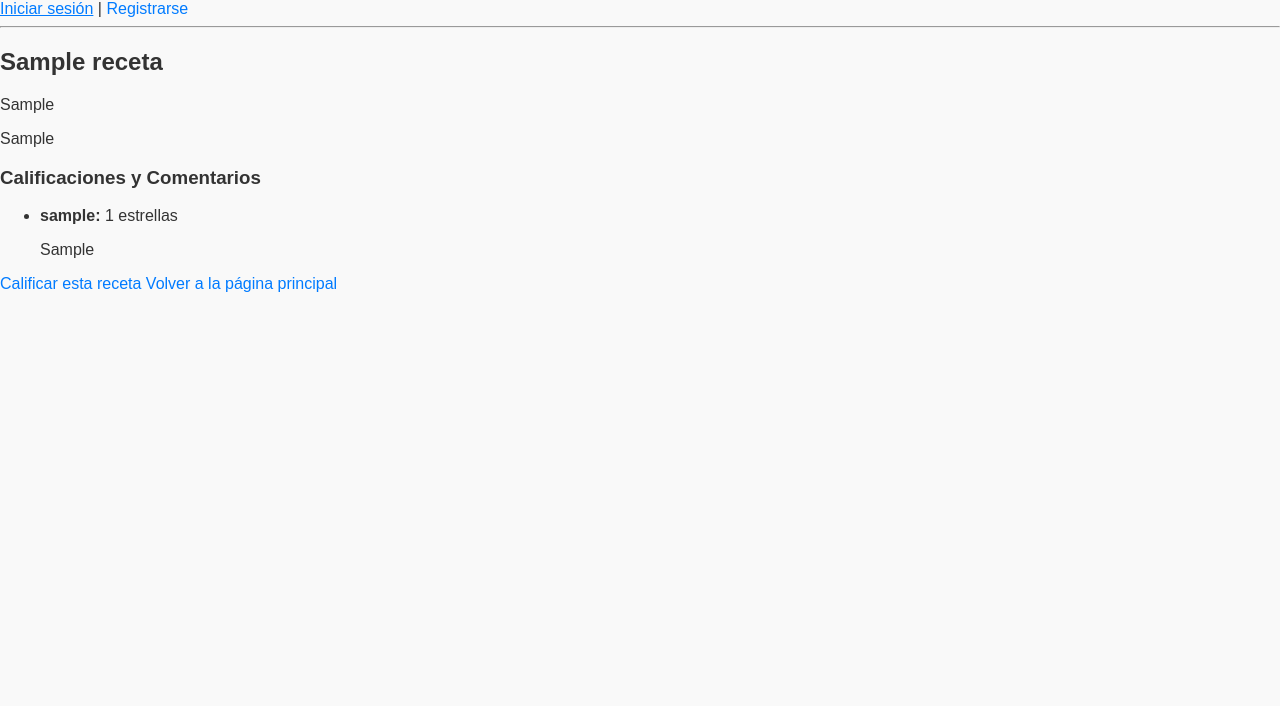
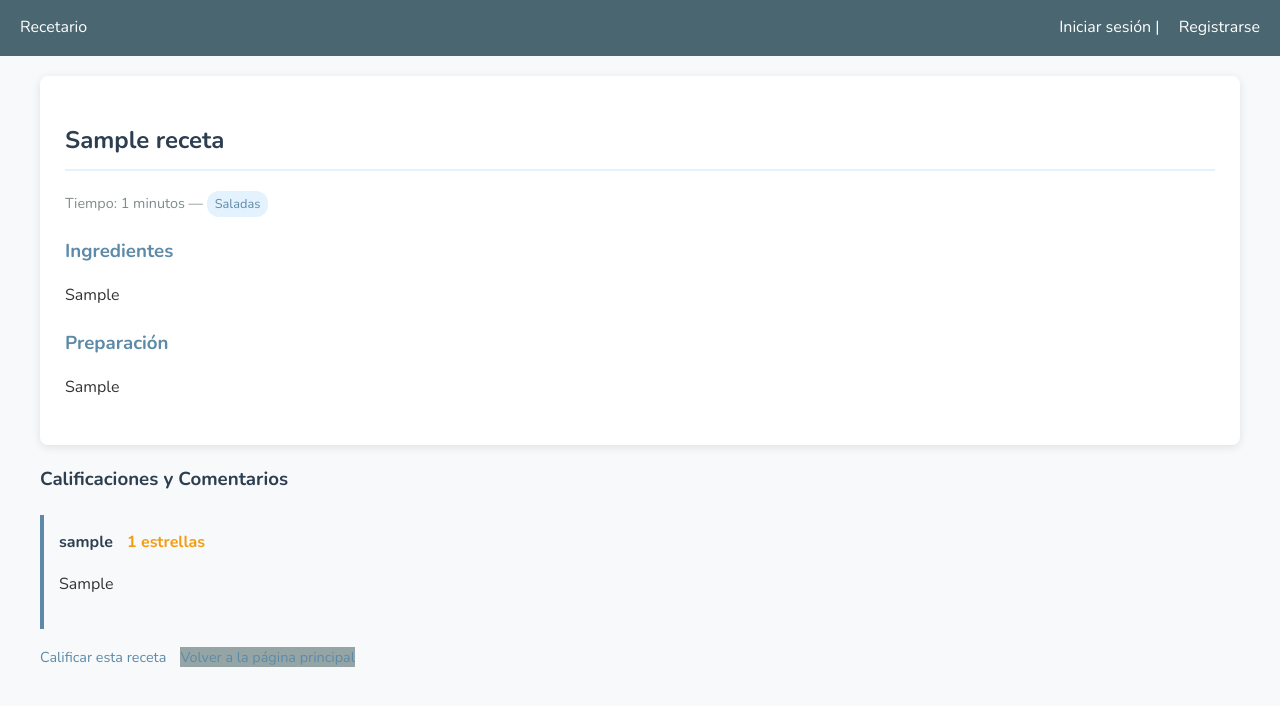
Before and after one commit to mycampo1/recetas, a Django app: page /recetas/detalle/1/ in a window 1280 px wide. Shown: the top 706 px of the page. Run offline with Django 5.2, Linux system fonts and the light colour scheme; tables that the repository leaves empty hold one stand-in row (values such as "Sample post").

Commit message:
agrego estilo a los templates con colores tranquilos

```diff
--- a/recetas_app/templates/recetas_app/detalle_receta.html
+++ b/recetas_app/templates/recetas_app/detalle_receta.html
@@ -1,17 +1,35 @@
 {% extends 'users/base.html' %}
 
-{% block title %}Detalle de Receta{% endblock %}
+{% block title %}{{ receta.titulo }}{% endblock %}
 
 {% block contenido %}
+<div class="receta-detalle">
     <h2>{{ receta.titulo }}</h2>
-<p>{{ receta.ingredientes }}</p>
-<p>{{ receta.pasos }}</p>
+    <div class="receta-meta">
+        <span>Tiempo: {{ receta.tiempo }} minutos</span> —
+        <span class="receta-categoria">{{ receta.get_categoria_display }}</span>
+    </div>
 
+    <div class="ingredientes">
+        <h3>Ingredientes</h3>
+        <p>{{ receta.ingredientes|linebreaks }}</p>
+    </div>
+
+    <div class="pasos">
+        <h3>Preparación</h3>
+        <p>{{ receta.pasos|linebreaks }}</p>
+    </div>
+</div>
+
+<div class="comentarios">
     <h3>Calificaciones y Comentarios</h3>
-<ul>
+    <ul class="comentarios-lista">
         {% for calificacion in receta.calificaciones.all %}
-        <li>
-            <strong>{{ calificacion.usuario }}:</strong> {{ calificacion.puntuacion }} estrellas
+            <li class="comentario">
+                <div>
+                    <span class="comentario-usuario">{{ calificacion.usuario }}</span>
+                    <span class="puntuacion">{{ calificacion.puntuacion }} estrellas</span>
+                </div>
                 <p>{{ calificacion.comentario }}</p>
             </li>
         {% empty %}
@@ -19,7 +37,9 @@
         {% endfor %}
     </ul>
 
-<a href="{% url 'calificar_receta' receta.id %}">Calificar esta receta</a>
+    <div class="receta-acciones">
+        <a href="{% url 'calificar_receta' receta.id %}" class="btn btn-primary">Calificar esta receta</a>
         <a href="{% url 'pagina_principal' %}" class="btn btn-secondary">Volver a la página principal</a>
-
+    </div>
+</div>
 {% endblock %}
--- a/static/css/base.css
+++ b/static/css/base.css
@@ -1,24 +1,103 @@
 body {
-    font-family: Arial, sans-serif;
+    font-family: 'Nunito', 'Segoe UI', Arial, sans-serif;
     margin: 0;
     padding: 0;
-    background-color: #f9f9f9;
+    background-color: #f8f9fa;
     color: #333;
+    line-height: 1.6;
+}
+
+.container {
+    max-width: 1200px;
+    margin: 0 auto;
+    padding: 20px;
+}
+
+nav {
+    background-color: #4A6670;
+    color: white;
+    padding: 15px 20px;
+    display: flex;
+    justify-content: space-between;
+    align-items: center;
+}
+
+nav a {
+    color: white;
+    text-decoration: none;
+    margin-left: 15px;
+}
+
+nav a:hover {
+    text-decoration: underline;
+    color: #E3F2FD;
+}
+
+h1, h2, h3, h4 {
+    color: #2C3E50;
+    margin-bottom: 20px;
 }
 
 button {
+    background-color: #5D8AA8;
+    color: white;
     font-size: 1rem;
     padding: 10px 15px;
     border: none;
     border-radius: 5px;
     cursor: pointer;
+    transition: background-color 0.3s ease;
+}
+
+button:hover {
+    background-color: #4A6670;
+}
+
+.btn-secondary {
+    background-color: #95A5A6;
+}
+
+.btn-secondary:hover {
+    background-color: #7F8C8D;
 }
 
 a {
-    color: #007BFF;
+    color: #5D8AA8;
     text-decoration: none;
 }
 
 a:hover {
     text-decoration: underline;
+    color: #4A6670;
 }
+
+hr {
+    border: none;
+    border-top: 1px solid #E0E0E0;
+    margin: 20px 0;
+}
+
+form {
+    background-color: white;
+    padding: 25px;
+    border-radius: 8px;
+    box-shadow: 0 2px 10px rgba(0,0,0,0.1);
+}
+
+input[type="text"],
+input[type="password"],
+input[type="email"],
+select,
+textarea {
+    width: 100%;
+    padding: 10px;
+    margin-bottom: 15px;
+    border: 1px solid #ddd;
+    border-radius: 4px;
+    font-family: inherit;
+    font-size: 1rem;
+}
+
+select {
+    cursor: pointer;
+}
--- /dev/null
+++ b/static/css/recetas.css
@@ -0,0 +1,118 @@
+.receta-lista {
+    list-style-type: none;
+    padding: 0;
+    margin: 20px 0;
+}
+
+.receta-item {
+    background-color: white;
+    padding: 15px 20px;
+    margin-bottom: 15px;
+    border-radius: 8px;
+    box-shadow: 0 2px 5px rgba(0,0,0,0.1);
+    transition: transform 0.2s ease;
+}
+
+.receta-item:hover {
+    transform: translateY(-3px);
+    box-shadow: 0 4px 8px rgba(0,0,0,0.15);
+}
+
+.receta-titulo {
+    color: #2C3E50;
+    font-size: 1.2rem;
+    margin: 0 0 8px 0;
+}
+
+.receta-meta {
+    color: #7F8C8D;
+    font-size: 0.9rem;
+    margin-bottom: 10px;
+}
+
+.receta-categoria {
+    display: inline-block;
+    background-color: #E3F2FD;
+    color: #5D8AA8;
+    padding: 3px 8px;
+    border-radius: 12px;
+    font-size: 0.8rem;
+}
+
+.receta-acciones {
+    margin-top: 10px;
+}
+
+.receta-acciones a {
+    margin-right: 10px;
+    font-size: 0.9rem;
+}
+
+.receta-detalle {
+    background-color: white;
+    padding: 25px;
+    border-radius: 8px;
+    box-shadow: 0 2px 10px rgba(0,0,0,0.1);
+    margin-bottom: 20px;
+}
+
+.receta-detalle h2 {
+    color: #2C3E50;
+    border-bottom: 2px solid #E3F2FD;
+    padding-bottom: 10px;
+}
+
+.ingredientes, .pasos {
+    margin: 20px 0;
+}
+
+.ingredientes h3, .pasos h3 {
+    color: #5D8AA8;
+    margin-bottom: 10px;
+}
+
+.comentarios-lista {
+    list-style-type: none;
+    padding: 0;
+}
+
+.comentario {
+    background-color: #F8F9FA;
+    padding: 15px;
+    border-left: 4px solid #5D8AA8;
+    margin-bottom: 15px;
+}
+
+.comentario-usuario {
+    font-weight: bold;
+    color: #2C3E50;
+}
+
+.puntuacion {
+    color: #F39C12;
+    font-weight: bold;
+    margin-left: 10px;
+}
+
+.busqueda-form {
+    background-color: #E3F2FD;
+    padding: 20px;
+    border-radius: 8px;
+    margin-bottom: 25px;
+    display: flex;
+    flex-wrap: wrap;
+    gap: 10px;
+    align-items: center;
+}
+
+.busqueda-form input,
+.busqueda-form select {
+    margin-bottom: 0;
+}
+
+@media (max-width: 768px) {
+    .busqueda-form {
+        flex-direction: column;
+        align-items: stretch;
+    }
+}
--- a/static/js/modal.js
+++ b/static/js/modal.js
@@ -1,56 +1,46 @@
-// document.addEventListener('DOMContentLoaded', () => {
-//     const modal = document.getElementById('modalCrearReceta');
-//     const openModalButton = document.getElementById('openModalButton');
-//     const closeModalButton = document.querySelector('.modal-close');
+document.addEventListener('DOMContentLoaded', function() {
+    // Referencias a elementos del modal
+    const modal = document.getElementById('modalCrearReceta');
+    const openButton = document.getElementById('openModalButton');
+    const closeButton = document.querySelector('.modal-close');
+    const cancelButton = document.getElementById('cancelModalButton');
 
-//     if (openModalButton) {
-//         openModalButton.addEventListener('click', () => {
-//             modal.style.display = 'flex';
-//         });
-//     }
+    // Si no encontramos los elementos necesarios, no hacemos nada
+    if (!modal || !openButton) return;
 
-//     if (closeModalButton) {
-//         closeModalButton.addEventListener('click', () => {
-//             modal.style.display = 'none';
-//         });
-//     }
-
-//     // Cerrar el modal al hacer clic fuera del contenido
-//     window.addEventListener('click', (event) => {
-//         if (event.target === modal) {
-//             modal.style.display = 'none';
-//         }
-//     });
-// });
-
-document.addEventListener('DOMContentLoaded', () => {
-    const modal = document.getElementById('modalCrearReceta');
-    const openModalButton = document.getElementById('openModalButton');
-    const closeModalButton = document.querySelector('.modal-close');
-    const cancelModalButton = document.getElementById('cancelModalButton');
-
-    if (openModalButton) {
-        openModalButton.addEventListener('click', () => {
-            modal.style.display = 'flex';
-        });
+    // Función para abrir modal
+    function openModal() {
+        modal.style.display = 'flex';
+        setTimeout(() => {
+            modal.style.opacity = '1';
+            modal.querySelector('.modal-content').style.transform = 'translateY(0)';
+        }, 10);
     }
 
-    if (closeModalButton) {
-        closeModalButton.addEventListener('click', () => {
+    // Función para cerrar modal
+    function closeModal() {
+        modal.style.opacity = '0';
+        modal.querySelector('.modal-content').style.transform = 'translateY(-20px)';
+        setTimeout(() => {
             modal.style.display = 'none';
-        });
+        }, 300);
     }
 
-    if (cancelModalButton) {
-        cancelModalButton.addEventListener('click', () => {
-            modal.style.display = 'none';
-        });
+    // Event listeners
+    openButton.addEventListener('click', openModal);
+
+    if (closeButton) {
+        closeButton.addEventListener('click', closeModal);
     }
 
-    // Cierra el modal al hacer clic fuera del contenido
-    window.addEventListener('click', (event) => {
+    if (cancelButton) {
+        cancelButton.addEventListener('click', closeModal);
+    }
+
+    // Cerrar modal al hacer clic fuera
+    window.addEventListener('click', function(event) {
         if (event.target === modal) {
-            modal.style.display = 'none';
+            closeModal();
         }
     });
 });
--- a/users/templates/users/base.html
+++ b/users/templates/users/base.html
@@ -1,14 +1,21 @@
+
 {% load static %}
 <!DOCTYPE html>
 <html lang="es">
 <head>
     <meta charset="UTF-8">
+    <meta name="viewport" content="width=device-width, initial-scale=1.0">
     <title>{% block title %}Recetas{% endblock %}</title>
+    <link rel="stylesheet" href="https://fonts.googleapis.com/css2?family=Nunito:wght@400;600;700&display=swap">
     <link rel="stylesheet" href="{% static 'css/base.css' %}">
     <link rel="stylesheet" href="{% static 'css/modal.css' %}">
+    <link rel="stylesheet" href="{% static 'css/recetas.css' %}">
+    {% block extra_css %}{% endblock %}
 </head>
 <body>
     <nav>
+        <div class="brand">Recetario</div>
+        <div>
             {% if user.is_authenticated %}
                 Bienvenido, {{ user.username }} |
                 <a href="{% url 'cerrar_sesion' %}">Cerrar sesión</a>
@@ -16,13 +23,16 @@
                 <a href="{% url 'iniciar_sesion' %}">Iniciar sesión</a> |
                 <a href="{% url 'registrar' %}">Registrarse</a>
             {% endif %}
+        </div>
     </nav>
-    <hr>
 
+    <div class="container">
         <!-- Bloque de contenido dinámico -->
         {% block contenido %}{% endblock %}
+    </div>
 
     <!-- Enlace a los scripts JavaScript -->
     <script src="{% static 'js/modal.js' %}"></script>
+    {% block extra_js %}{% endblock %}
 </body>
 </html>
```
Also changed, not shown: static/css/modal.css (+29 -18 lines), users/templates/users/inicio.html (+16 -9 lines). Lines whose indentation alone changed are shown as unchanged.
